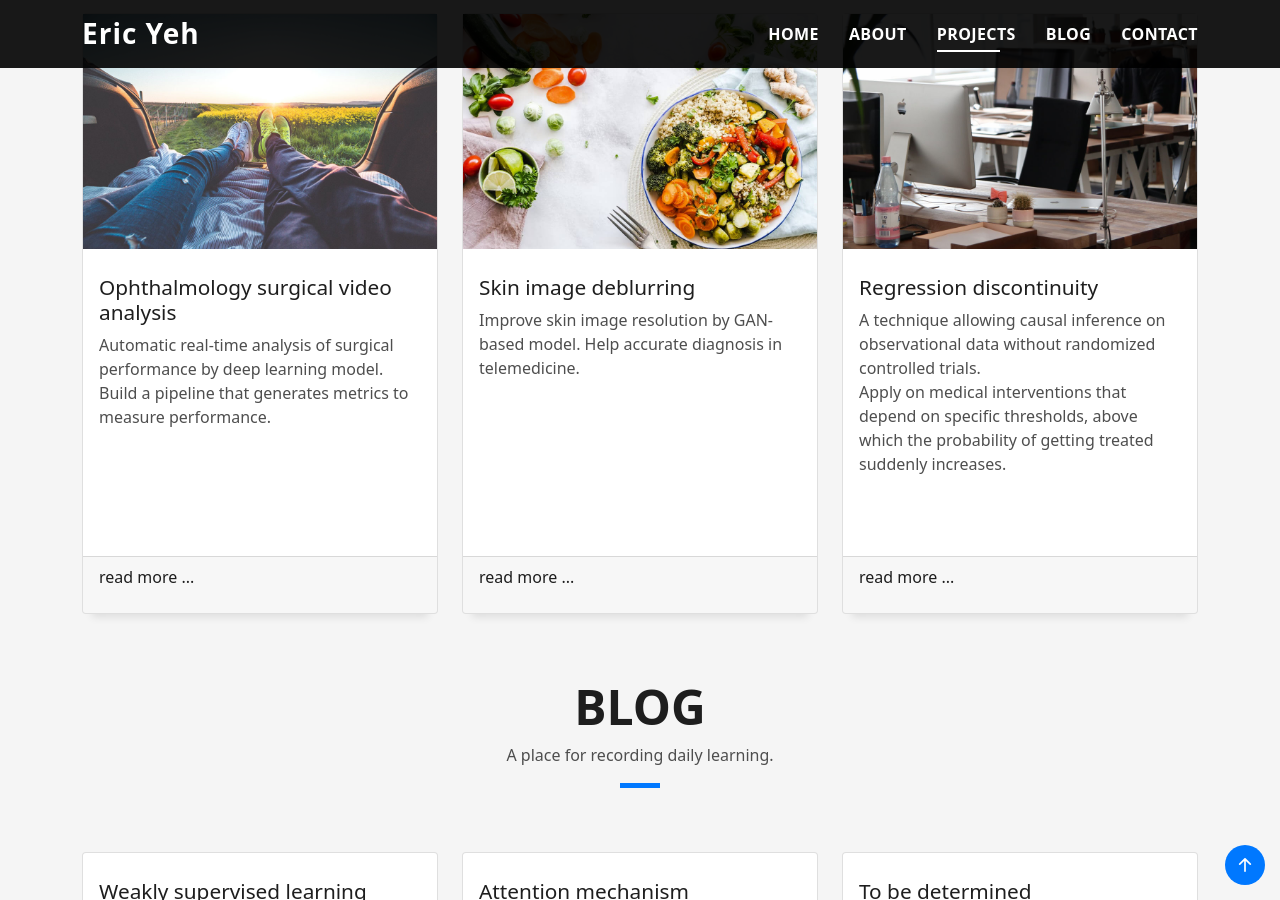
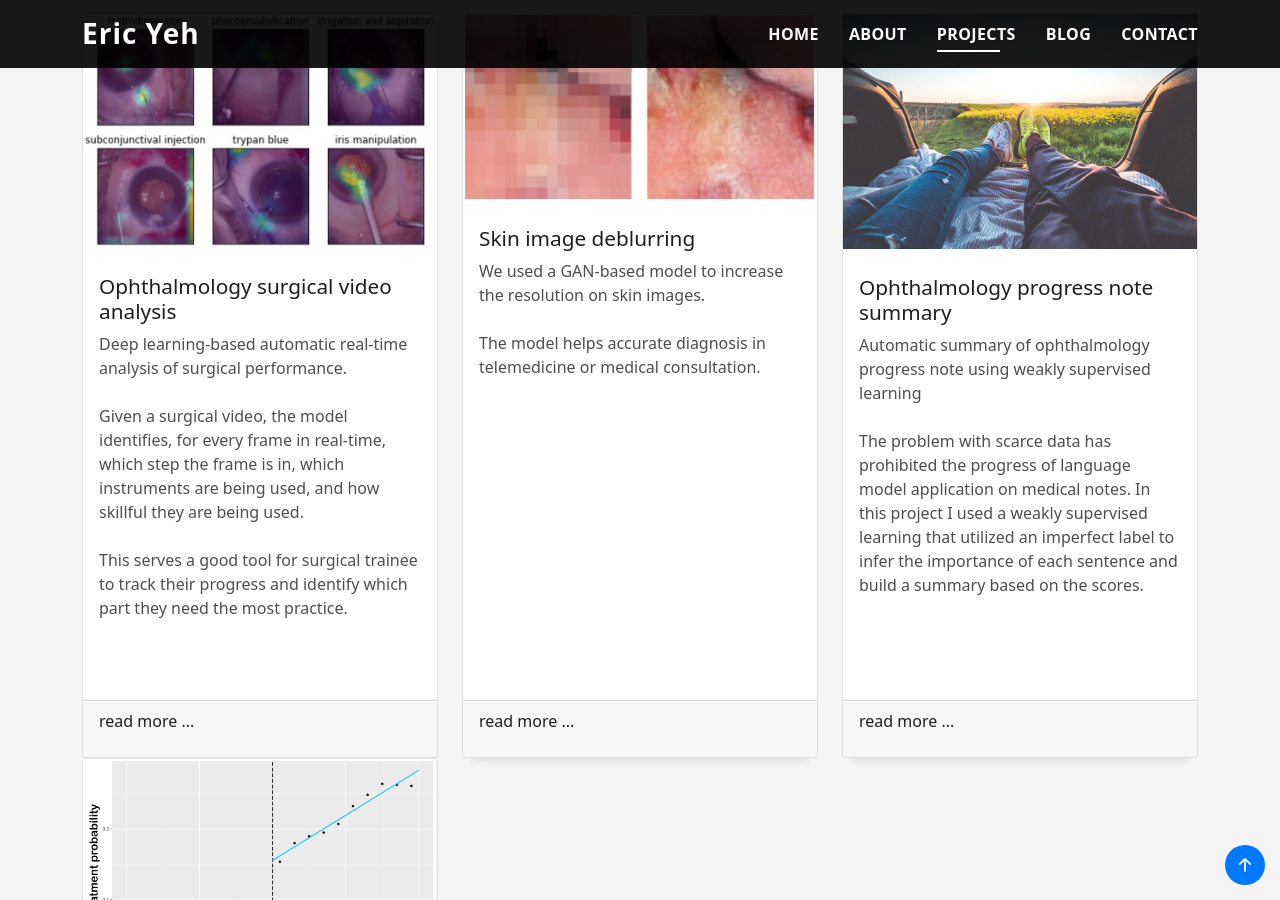
Before and after one commit to ericyeh-dr/ericyeh-dr.github.io, a Jekyll site: the page built from index.html, in a window 1280 px wide and 900 px high, scrolled down 1769 px. Built offline with Jekyll 4.4.1, drawn with Linux system fonts in a browser that asks for light colours; some of the changed text lies outside the part shown.

Commit message:
add projects

```diff
--- a/index.html
+++ b/index.html
@@ -97,18 +97,19 @@ title: "Eric Yeh"
                 <div class="col-md-4">
                     <div class="card card-blog">
                         <div class="card-img">
-                            <a href="blog-single.html"><img src="assets/img/post-1.jpg" alt="" class="img-fluid"></a>
+                            <a href="blog-single.html"><img src="assets/img/phacotrainer.jpg" alt="" class="img-fluid"></a>
                         </div>
                         <div class="card-body">
                             <h3 class="card-title">Ophthalmology surgical video analysis</h3>
                             <p class="card-description">
-                                Automatic real-time analysis of surgical performance by deep learning model.<br>
-                                Build a pipeline that generates metrics to measure performance.
+                                Deep learning-based automatic real-time analysis of surgical performance.<br><br>
+                                Given a surgical video, the model identifies, for every frame in real-time, which step the frame is in, which instruments are being used, and how skillful they are being used.<br><br>
+                                This serves a good tool for surgical trainee to track their progress and identify which part they need the most practice.
                             </p>
                         </div>
                         <div class="card-footer">
                             <div class="post-author">
-                                <a href="">
+                                <a href="https://tvst.arvojournals.org/article.aspx?articleid=2778084">
                                     <p>read more ...</p>
                                 </a>
                             </div>
@@ -118,18 +119,18 @@ title: "Eric Yeh"
                 <div class="col-md-4">
                     <div class="card card-blog">
                         <div class="card-img">
-                            <a href="blog-single.html"><img src="assets/img/post-2.jpg" alt="" class="img-fluid"></a>
+                            <a href="blog-single.html"><img src="assets/img/skinSISR.jpg" alt="" class="img-fluid"></a>
                         </div>
                         <div class="card-body">
                             <h3 class="card-title"><a href="blog-single.html">Skin image deblurring</a></h3>
                             <p class="card-description">
-                                Improve skin image resolution by GAN-based model.
-                                Help accurate diagnosis in telemedicine.
+                                We used a GAN-based model to increase the resolution on skin images.<br><br>
+                                The model helps accurate diagnosis in telemedicine or medical consultation.
                             </p>
                         </div>
                         <div class="card-footer">
                             <div class="post-author">
-                                <a href="http://cs230.stanford.edu/projects_spring_2020/reports/38870522.pdf">
+                                <a href="assets/pdf/skinSISR final report.pdf">
                                     <p>read more ...</p>
                                 </a>
                             </div>
@@ -139,18 +140,42 @@ title: "Eric Yeh"
                 <div class="col-md-4">
                     <div class="card card-blog">
                         <div class="card-img">
-                            <a href="blog-single.html"><img src="assets/img/post-3.jpg" alt="" class="img-fluid"></a>
+                            <a href="blog-single.html"><img src="assets/img/post-1.jpg" alt="" class="img-fluid"></a>
+                        </div>
+                        <div class="card-body">
+                            <h3 class="card-title">Ophthalmology progress note summary</h3>
+                            <p class="card-description">
+                                Automatic summary of ophthalmology progress note using weakly supervised learning<br><br>
+                                The problem with scarce data has prohibited the progress of language model application on medical notes.
+                                In this project I used a weakly supervised learning that utilized an imperfect label to infer the importance of each sentence and build a summary based on the scores.
+                            </p>
+                        </div>
+                        <div class="card-footer">
+                            <div class="post-author">
+                                <a href="assets/pdf/note summary.pdf">
+                                    <p>read more ...</p>
+                                </a>
+                            </div>
+                        </div>
+                    </div>
+                </div>
+            </div>
+            <div class="row">
+                <div class="col-md-4">
+                    <div class="card card-blog">
+                        <div class="card-img">
+                            <a href="blog-single.html"><img src="assets/img/rdd.jpg" alt="" class="img-fluid"></a>
                         </div>
                         <div class="card-body">
                             <h3 class="card-title"><a href="blog-single.html">Regression discontinuity</a></h3>
                             <p class="card-description">
-                                A technique allowing causal inference on observational data without randomized controlled trials.<br>
-                                Apply on medical interventions that depend on specific thresholds, above which the probability of getting treated suddenly increases.
+                                This is a statistical technique that allows causal inference on observational data without randomized controlled trials.<br><br>
+                                We apply this to infer the causal effect of levothyroxine on patients with TSH just above the cutoff.
                             </p>
                         </div>
                         <div class="card-footer">
                             <div class="post-author">
-                                <a href="">
+                                <a href="assets/pdf/TSH poster.pdf">
                                     <p>read more ...</p>
                                 </a>
                             </div>
```
Also changed, not shown: assets/img/phacotrainer.jpg (added), assets/img/rdd.jpg (added), assets/img/skinSISR.jpg (added), 3 other files.
